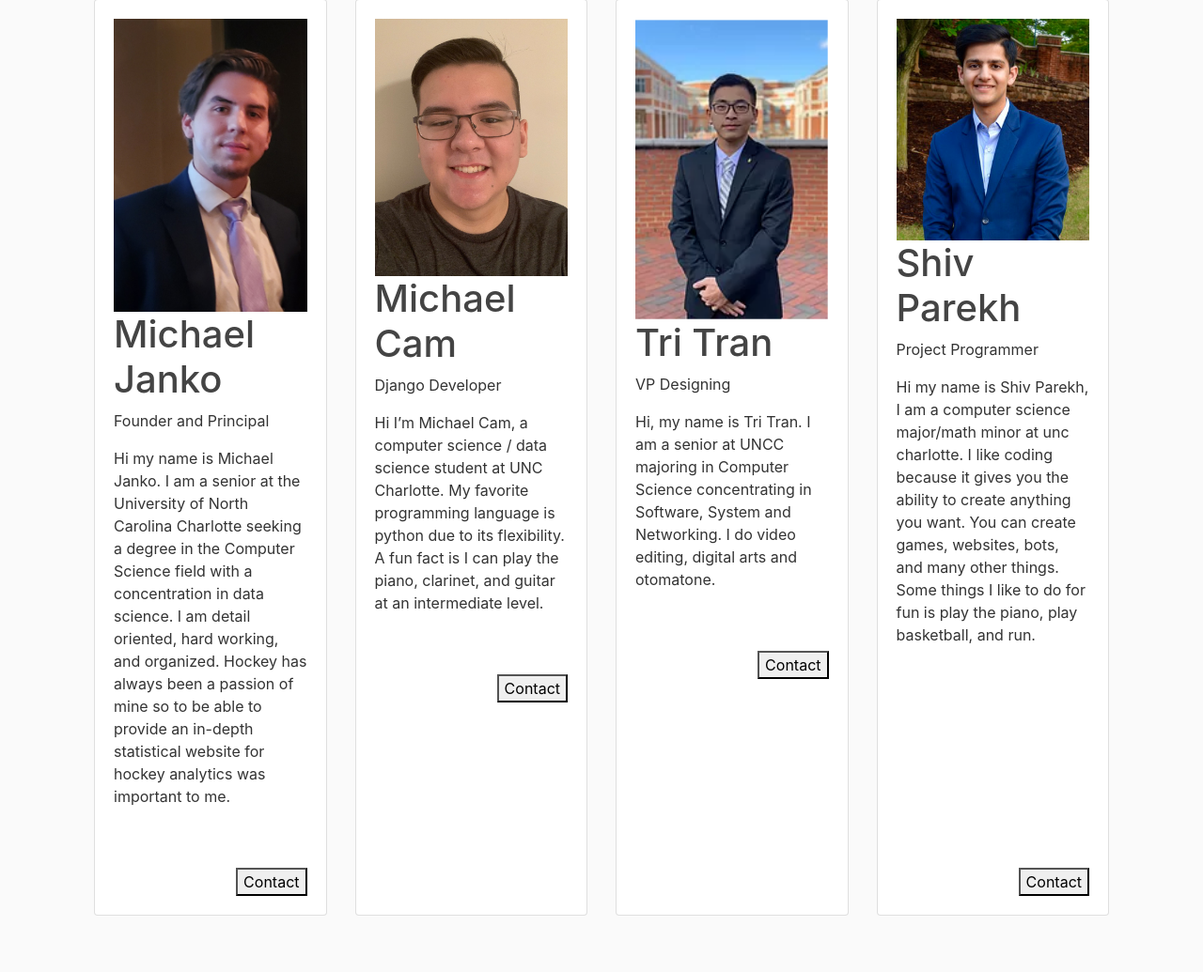
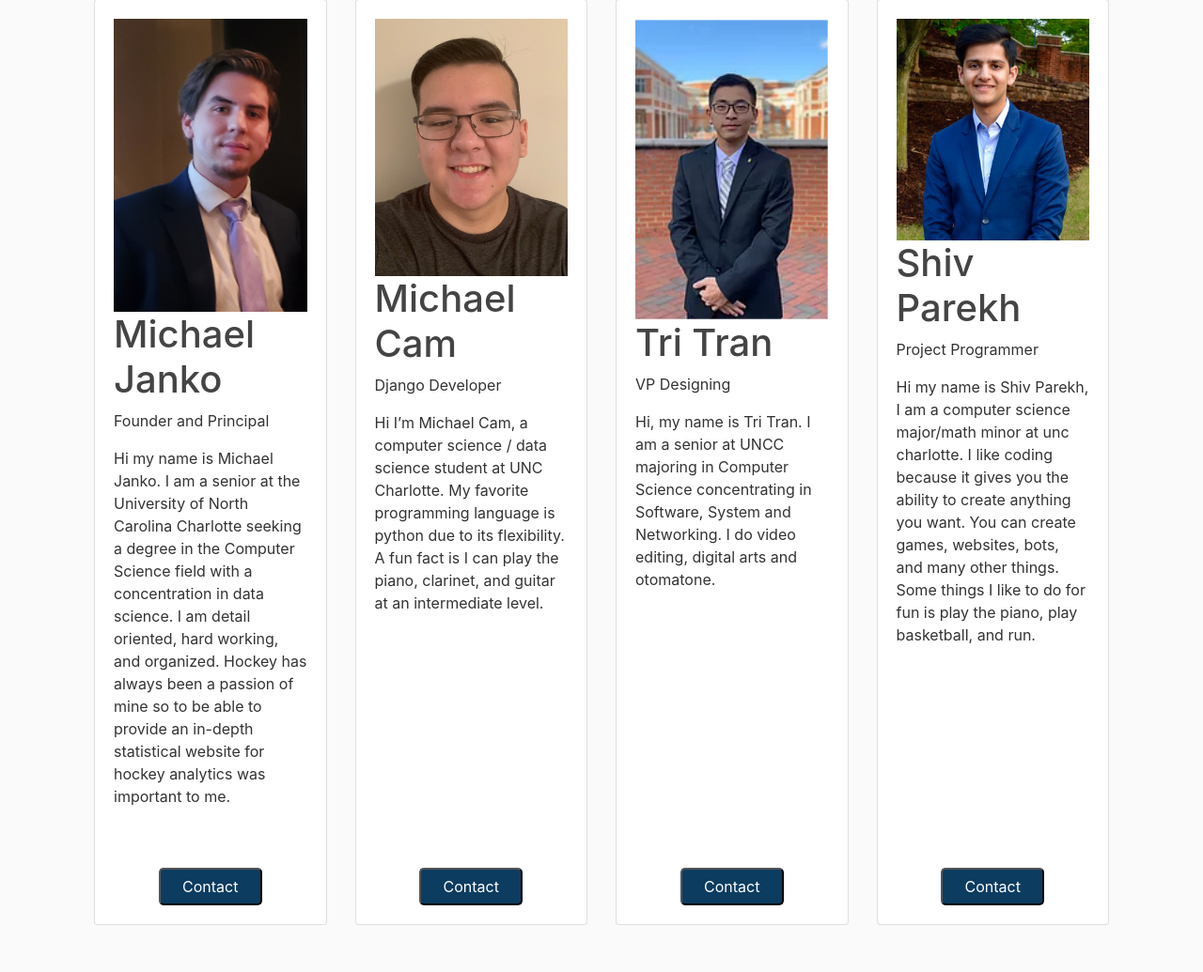
Before and after one commit to MikeMCam/Hockeylytics, a Django app: page /about/ in a window 1280 px wide. Shown: the part 313-1348 px from the top of the page at 94% size. Before the commit the page ends 1288 px from the top, so only its background shows below. Run offline with Django 3.2, Linux system fonts and the light colour scheme; parts of the project's set-up code (start-up, migrations or seed data) failed here and were passed over; some libraries are stand-ins or nearby versions.

Commit message:
css files work, created mockup coach dashboard

```diff
--- a/main/templates/main/about.html
+++ b/main/templates/main/about.html
@@ -29,7 +29,7 @@
                         <a href="#"><i class="fa fa-linkedin"></i></a>
                         <a href="#"><i class="fa fa-facebook"></i></a>
                     </div>
-                    <button class="align-self-end">Contact</button>
+                    <button class="align-self-end button-ext">Contact</button>
                 </div>
             </div>
             <div class="col-sm d-flex">
@@ -45,7 +45,7 @@
                         <a href="#"><i class="fa fa-linkedin"></i></a>
                         <a href="#"><i class="fa fa-facebook"></i></a>
                     </div>
-                    <button class="align-self-end ">Contact</button>
+                    <button class="align-self-end button-ext">Contact</button>
                 </div>
             </div>
             <div class="col-sm d-flex">
@@ -61,7 +61,7 @@
                         <a href="#"><i class="fa fa-linkedin"></i></a>
                         <a href="#"><i class="fa fa-facebook"></i></a>
                     </div>
-                    <button class="align-self-end">Contact</button>
+                    <button class="align-self-end button-ext">Contact</button>
                 </div>
             </div>
             <div class="col-sm d-flex">
@@ -80,7 +80,7 @@
                         <a href="#"><i class="fa fa-linkedin"></i></a>
                         <a href="#" ><i class="fa fa-facebook"></i></a>
                     </div>
-                    <button class="align-self-end" style="margin-top: auto;">Contact</button>
+                    <button class="align-self-end button-ext" style="margin-top: auto;">Contact</button>
 
                 </div>
             </div>
--- a/main/templates/main/home.html
+++ b/main/templates/main/home.html
@@ -11,14 +11,14 @@
         <div class="row">
             <div class="col-sm d-flex">
                 <div class="card card-body flex-fill home-text-box">
-                    <h3 CLASS="in-button">News</h3><br>
+                    <h3 CLASS="in-button">NEWS</h3><br>
                     <p class="in-button">Keep up with the NHL's twitter feed with just a click of a button</p><br>
                     <button class="align-self-end button-ext"><a href="{% url 'news' %}">More Info</a></button>
                 </div>
             </div>
             <div class="col-sm d-flex">
                 <div class="card card-body flex-fill home-text-box">
-                    <h3 CLASS="in-button">About</h3><br>
+                    <h3 CLASS="in-button">ABOUT</h3><br>
                     <p class="in-button">Learn more about the site's developers</p><br>
                     <button class="align-self-end button-ext"><a href="{% url 'about' %}">More Info</a></button>
                 </div>
--- a/main/templates/main/news.html
+++ b/main/templates/main/news.html
@@ -1,4 +1,6 @@
 {% extends "main/base.html" %}
 {% block content %}
-
+    <div class="container">
+        <h2>Twitter Feed:</h2>
+    </div>
 {% endblock content %}
```
